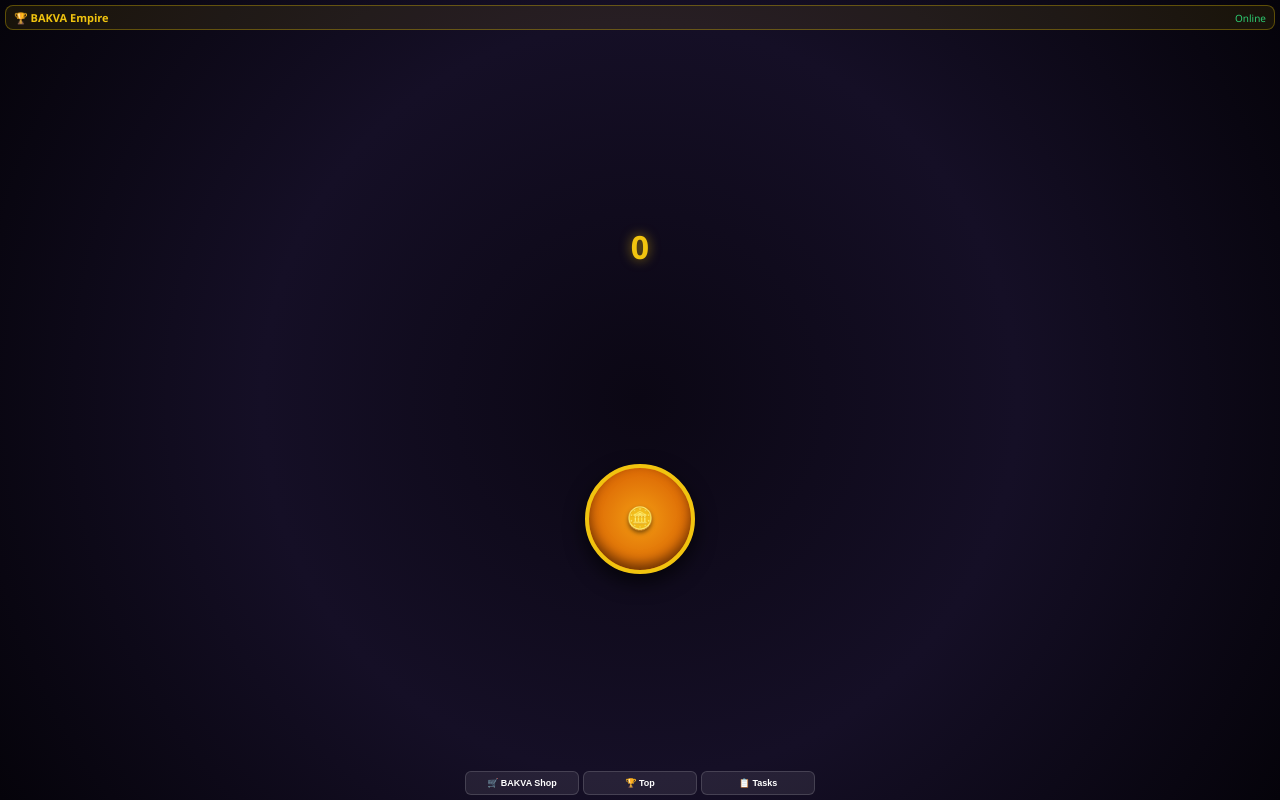
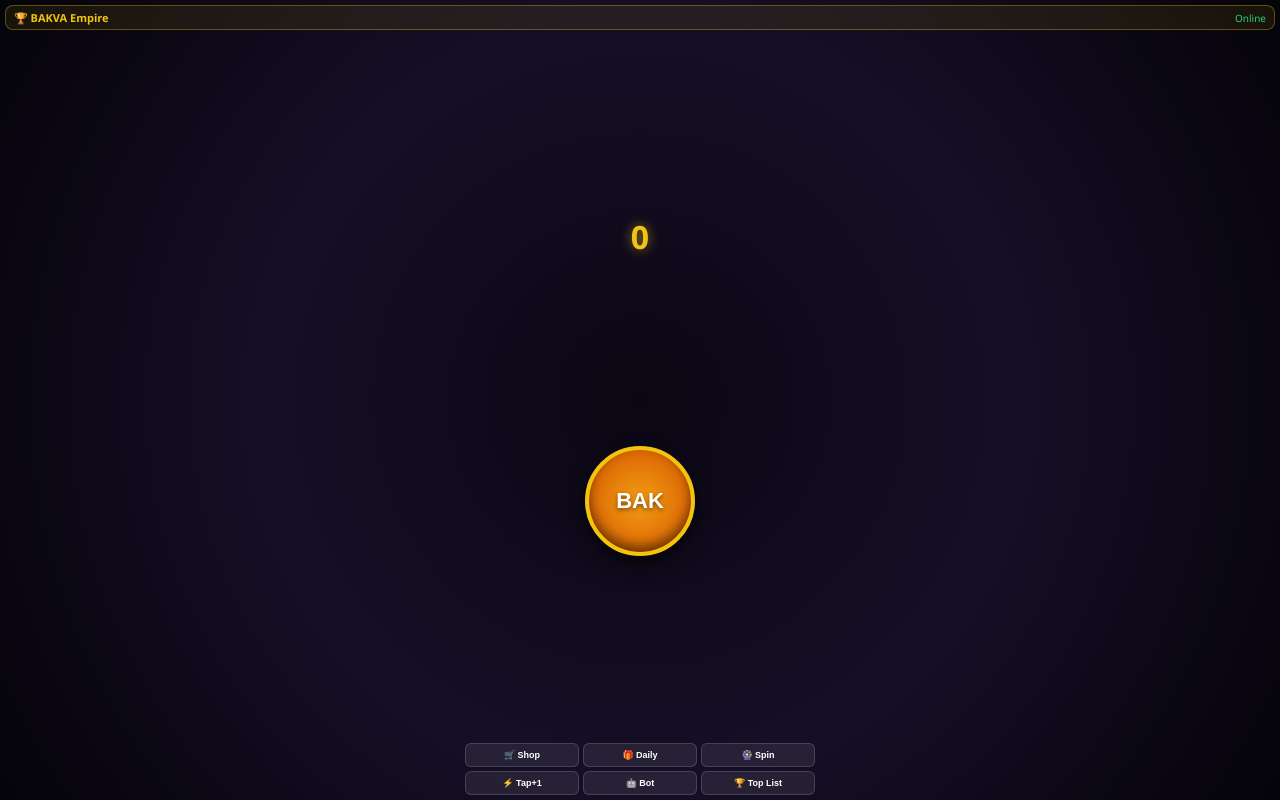
Before and after one commit to anastasiospikis-ux/bakva-tapper, a plain HTML site: page index.html in a window 1280 px wide. Drawn offline with Linux system fonts and the light colour scheme.

Commit message:
Update index.html

```diff
--- a/index.html
+++ b/index.html
@@ -195,14 +195,17 @@
     <div class="score-box" id="scoreDisplay">0</div>
 
     <div class="coin-wrapper">
-        <button class="coin-btn" id="coinButton">🪙</button>
+        <button class="coin-btn" id="coinButton">BAK</button>
     </div>
 
-    <!-- Προσθήκη Κουμπιού Shop στο μενού -->
+    <!-- Πλήρες Μενού με το Shop και όλα τα κουμπιά σου -->
     <div class="menu-grid">
-        <button class="menu-btn" onclick="openShopModal()">🛒 BAKVA Shop</button>
-        <button class="menu-btn" onclick="alert('Leaderboardσε εξέλιξη')">🏆 Top</button>
-        <button class="menu-btn" onclick="alert('Tasks διαθέσιμα σύντομα')">📋 Tasks</button>
+        <button class="menu-btn" onclick="openShopModal()">🛒 Shop</button>
+        <button class="menu-btn" onclick="alert('Daily διαθέσιμο σύντομα')">🎁 Daily</button>
+        <button class="menu-btn" onclick="alert('Spin σε εξέλιξη')">🎡 Spin</button>
+        <button class="menu-btn" onclick="alert('Tap+1 ενεργό')">⚡ Tap+1</button>
+        <button class="menu-btn" onclick="alert('Bot ενεργό')">🤖 Bot</button>
+        <button class="menu-btn" onclick="alert('Top List')">🏆 Top List</button>
     </div>
 
     <!-- SHOP MODAL (Για να έχεις έσοδα / κέρδος) -->
@@ -214,7 +217,7 @@
                 <b>⚡ Super Turbo Boost (1 Ώρα)</b><br>
                 <span style="font-size: 10px; color: #f1c40f;">Διπλασιασμός πόντων σε κάθε κλικ</span>
             </div>
-            <button class="modal-btn" onclick="buyItem()">Αγορά με 1 SOL</button><br>
+            <button class="modal-btn" onclick="buyItem()">Αγορά με SOL</button><br>
             <button class="modal-btn" style="background: #e74c3c;" onclick="closeShopModal()">Κλείσιμο</button>
         </div>
     </div>
@@ -231,7 +234,7 @@
             alert("Σύνδεση με Solana Wallet για την ολοκλήρωση της αγοράς και πίστωση κέρδους...");
         }
 
-        // Παράδειγμα διαχείρισης σκορ και αποθήκευσης στο Firebase
+        // Διαχείριση σκορ και αποθήκευσης στο Firebase
         let score = 0;
         const coinBtn = document.getElementById('coinButton');
         const scoreDisplay = document.getElementById('scoreDisplay');
@@ -240,7 +243,6 @@
             score += 1;
             scoreDisplay.innerText = score;
 
-            // Παράδειγμα κλήσης αποθήκευσης στη βάση (με τυχαίο ID παίκτη επί του παρόντος)
             if (typeof window.savePlayerScore === 'function') {
                 window.savePlayerScore("player_test_user", score);
             }
```
